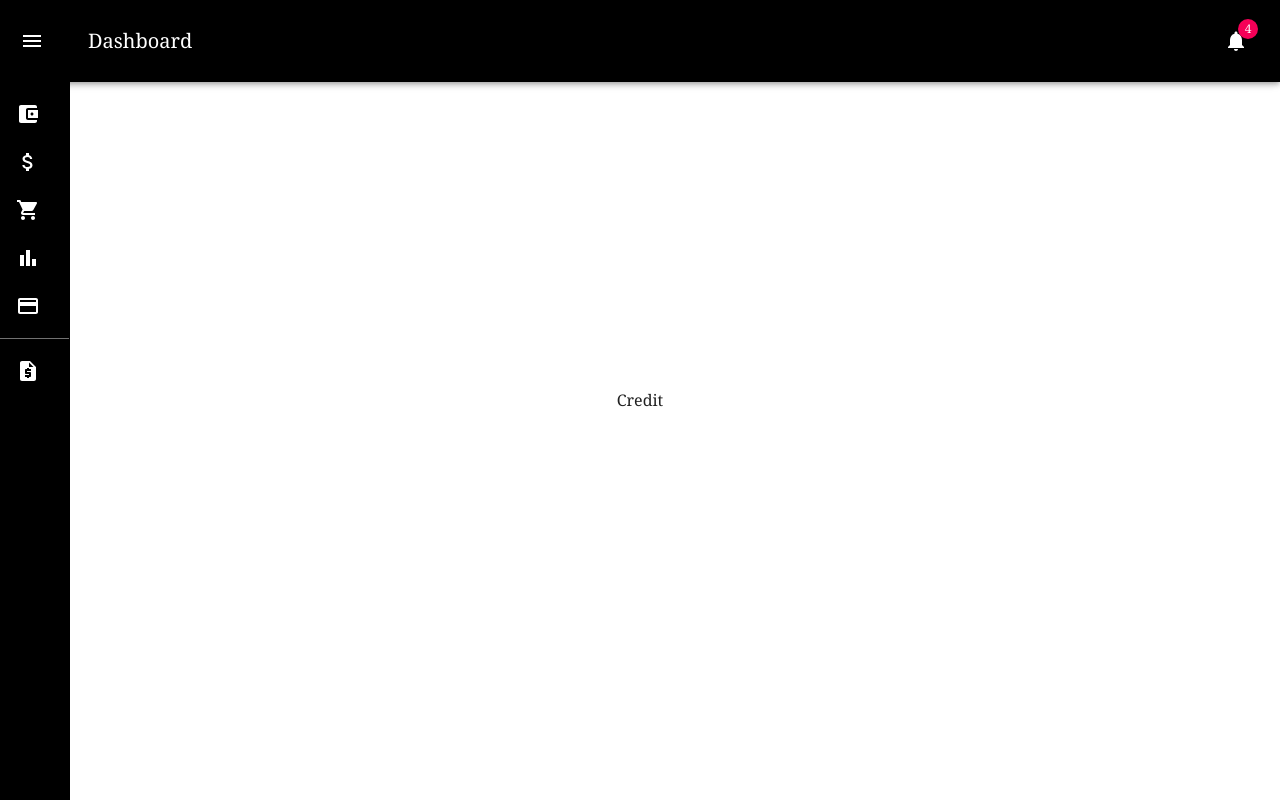
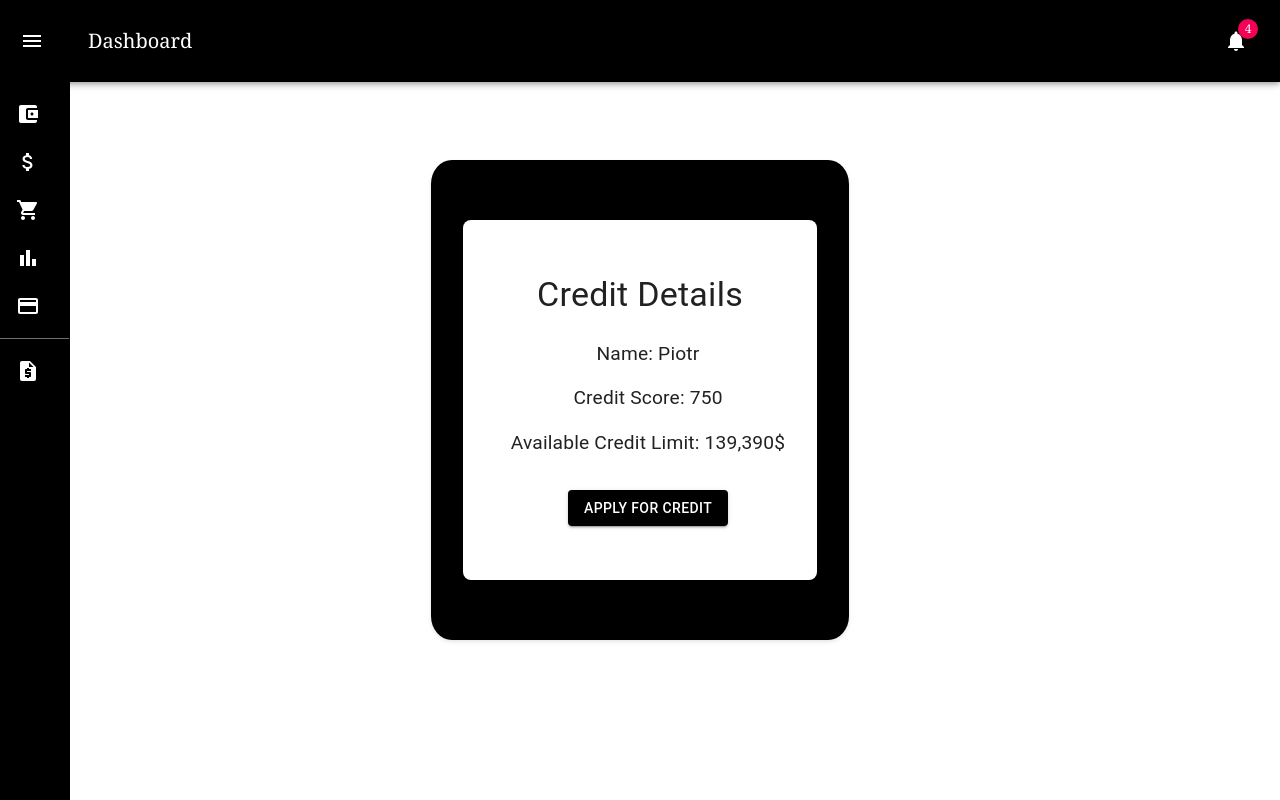
Before and after one commit to DanyIo/Code-Crusaders-Test_Task, a React (Create React App) app: page /credit in a window 1280 px wide. Built offline with nearby package versions, Linux system fonts and the light colour scheme.

Commit message:
add creditPage/add finance store

```diff
--- a/src/App.tsx
+++ b/src/App.tsx
@@ -5,8 +5,8 @@ import { Box } from "@mui/material";
 
 import { Header } from "./components/Header/Header";
 import Loader from "./components/Loader/Loader";
-import Wallet from "./pages/Wallet/Wallet";
 
+const Wallet = lazy(() => import("./pages/Wallet/Wallet"));
 const Income = lazy(() => import("./pages/Income/Income"));
 const Expense = lazy(() => import("./pages/Expense/Expense"));
 const Credit = lazy(() => import("./pages/Credit/Credit"));
@@ -30,8 +30,22 @@ function App() {
         <Header />
         <div>
           <Routes>
-            <Route path="/" element={<Wallet />} />
-            <Route path="financial-dashboard/" element={<Wallet />} />
+            <Route
+              path="/"
+              element={
+                <Suspense fallback={<Loader />}>
+                  <Wallet />
+                </Suspense>
+              }
+            />
+            <Route
+              path="financial-dashboard/"
+              element={
+                <Suspense fallback={<Loader />}>
+                  <Wallet />
+                </Suspense>
+              }
+            />
             <Route
               path="/income"
               element={
--- a/src/app/store.ts
+++ b/src/app/store.ts
@@ -1,7 +1,10 @@
 import { configureStore, ThunkAction, Action } from "@reduxjs/toolkit";
+import FinanceReducer from "../features/financeSlice/financeSlice";
 
 export const store = configureStore({
-  reducer: {},
+  reducer: {
+    finance: FinanceReducer,
+  },
 });
 
 export type AppDispatch = typeof store.dispatch;
--- /dev/null
+++ b/src/features/financeSlice/financeSlice.tsx
@@ -0,0 +1,31 @@
+import { createSlice } from "@reduxjs/toolkit";
+
+import { RootState } from "../../app/store";
+import { FinancialAppState } from "../../types/types";
+
+const initialState: FinancialAppState = {
+  user: {
+    id: null,
+    name: "Piotr",
+    email: "",
+  },
+  accounts: [],
+  transactions: [],
+  deposit: 0,
+  credit: 0,
+  income: 0,
+  totalBudget: 6969696,
+};
+
+export const financeSlice = createSlice({
+  name: "finance",
+  initialState,
+  reducers: {},
+});
+
+export const selectUserName = (state: RootState) => state.finance.user.name;
+
+export const selectTotalBudget = (state: RootState) =>
+  state.finance.totalBudget;
+
+export default financeSlice.reducer;
--- a/src/pages/Credit/Credit.tsx
+++ b/src/pages/Credit/Credit.tsx
@@ -1,5 +1,91 @@
+import { Box, Typography, Button } from "@mui/material";
+
+//import { useAppDispatch } from "../../app/hooks";
+import {
+  selectUserName,
+  selectTotalBudget,
+} from "../../features/financeSlice/financeSlice";
+import { useSelector } from "react-redux";
+
 const Credit = () => {
-  return <div>Credit</div>;
+  // const dispatch = useAppDispatch();
+  const userName = useSelector(selectUserName);
+  const totalBudget = useSelector(selectTotalBudget);
+  const percentage = 20;
+
+  return (
+    <Box
+      sx={{
+        display: "flex",
+        flexDirection: "column",
+        alignItems: "center",
+        justifyContent: "center",
+        height: "60vh",
+        backgroundColor: "#000000",
+        borderRadius: "5%",
+        padding: "2rem",
+        boxShadow: "0px 2px 4px rgba(0, 0, 0, 0.1)",
+      }}
+    >
+      <Box
+        sx={{
+          display: "flex",
+          height: "45vh",
+          flexDirection: "column",
+          alignItems: "center",
+          justifyContent: "center",
+          backgroundColor: "#ffffff",
+          padding: "2rem",
+          borderRadius: "8px",
+          boxShadow: "0px 2px 4px rgba(0, 0, 0, 0.1)",
+        }}
+      >
+        <Typography variant="h4" sx={{ mb: 3 }}>
+          Credit Details
+        </Typography>
+
+        <Typography
+          variant="body1"
+          sx={{ mb: 2, fontSize: "1.2rem", paddingLeft: "1rem" }}
+        >
+          Name: {userName}
+        </Typography>
+
+        <Typography
+          variant="body1"
+          sx={{ mb: 2, fontSize: "1.2rem", paddingLeft: "1rem" }}
+        >
+          Credit Score: 750
+        </Typography>
+
+        <Typography
+          variant="body1"
+          sx={{ mb: 2, fontSize: "1.2rem", paddingLeft: "1rem" }}
+        >
+          Available Credit Limit:{" "}
+          {(
+            Math.round((totalBudget * (percentage / 100)) / 100) * 10
+          ).toLocaleString()}
+          $
+        </Typography>
+
+        <Button
+          variant="contained"
+          sx={{
+            backgroundColor: "black",
+            color: "white",
+            mt: 2,
+            ml: "1rem",
+            ":hover": {
+              backgroundColor: "gray",
+            },
+          }}
+        >
+          Apply for Credit
+        </Button>
+      </Box>
+    </Box>
+  );
 };
 
 export default Credit;
--- a/src/pages/Wallet/Wallet.tsx
+++ b/src/pages/Wallet/Wallet.tsx
@@ -4,7 +4,6 @@ import Container from "@mui/material/Container";
 import Grid from "@mui/material/Grid";
 import Paper from "@mui/material/Paper";
 
-import styled from "@emotion/styled";
 import Chart from "./Chart/Chart";
 import Deposits from "./TotalValue/TotalValue";
 import Orders from "./Orders/Orders";
--- /dev/null
+++ b/src/types/types.tsx
@@ -0,0 +1,15 @@
+interface User {
+  id: null | string;
+  name: string;
+  email: string;
+}
+
+export interface FinancialAppState {
+  user: User;
+  accounts: any[]; // Replace 'any' with the actual type for accounts
+  transactions: any[]; // Replace 'any' with the actual type for transactions
+  deposit: number;
+  credit: number;
+  income: number;
+  totalBudget: number;
+}
```
